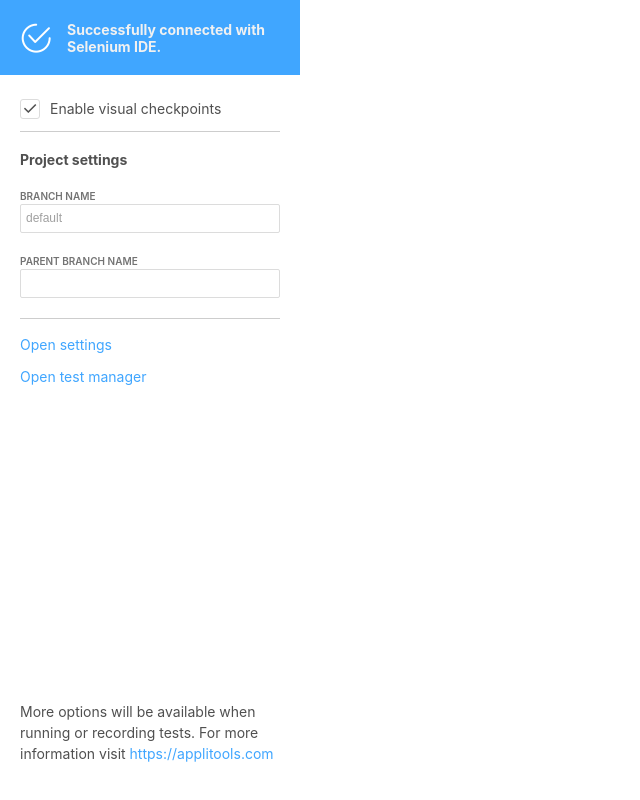
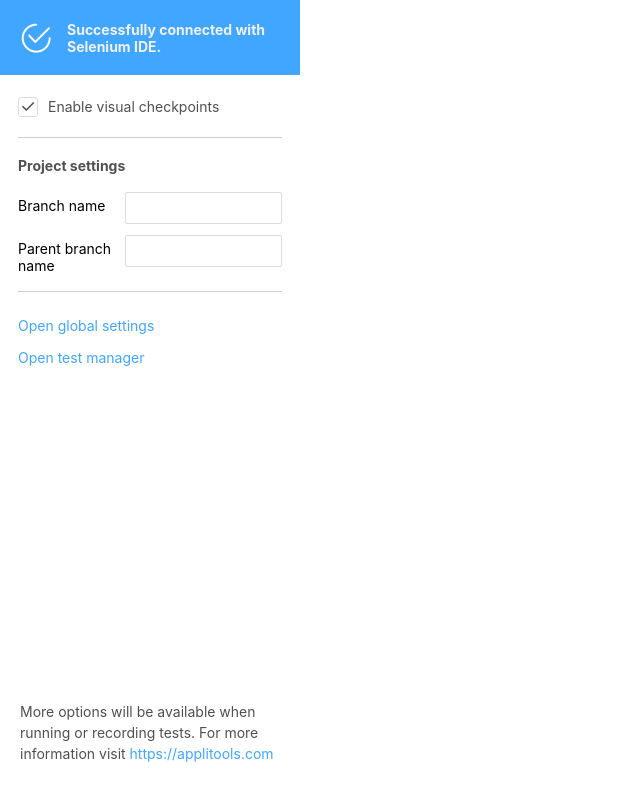
Before and after one commit to applitools/applitools-for-selenium-ide, a React app: page / in a window 1280 px wide. Shown: the whole page, without its empty margins (0-640 px from the left). Built offline with nearby package versions, Linux system fonts and the light colour scheme; some packages are replaced by stand-ins of ours; no server answers.

Commit message:
Changed branch inputs per the spec

```diff
--- a/src/app/containers/Normal/index.jsx
+++ b/src/app/containers/Normal/index.jsx
@@ -46,7 +46,7 @@
   }
   render() {
     return (
-      <div>
+      <div className="project-settings">
         <Checkbox
           id="disable-checks"
           className="checkbox"
@@ -59,21 +59,21 @@
         <h4>Project settings</h4>
         <Input
           name="branch"
-          label="branch name"
-          placeholder="default"
+          label="Branch name"
+          placeholder=""
           value={this.state.branch}
           onChange={this.handleInputChange.bind(this, 'branch')}
         />
         <Input
           name="parentBranch"
-          label="parent branch name"
+          label="Parent branch name"
           value={this.state.parentBranch}
           onChange={this.handleInputChange.bind(this, 'parentBranch')}
         />
         <hr />
         <div className="open-global-settings">
           <a href="#" onClick={this.openOptionsPage}>
-            Open settings
+            Open global settings
           </a>
           <Link
             href={
--- a/src/app/containers/Normal/style.css
+++ b/src/app/containers/Normal/style.css
@@ -8,3 +8,25 @@
   width: 269px;
   line-height: 21px;
 }
+
+.project-settings .input {
+  flex-direction: row;
+  margin: 11px 0;
+}
+
+.project-settings .input label {
+  font-weight: normal;
+  font-size: 14px;
+  text-transform: none;
+  color: black;
+  flex-basis: 100%;
+  padding-top: 3px;
+}
+
+.project-settings .input input {
+  height: 30px;
+  border: 1px solid #dcdcdc;
+  border-radius: 2px;
+  padding: 0;
+  text-indent: 5px;
+}
--- a/src/app/styles/app.css
+++ b/src/app/styles/app.css
@@ -12,11 +12,13 @@
 }
 
 .container {
-  margin: 20px;
+  margin: 18px;
 }
 
 hr {
   height: 0;
   border: 0;
   border-top: 1px solid #cdcdcd;
+  margin-top: 15px;
+  margin-bottom: 15px;
 }
```
